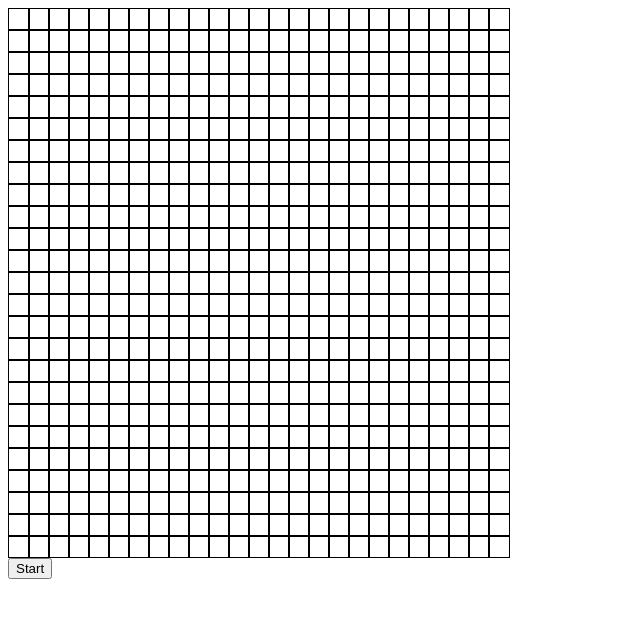
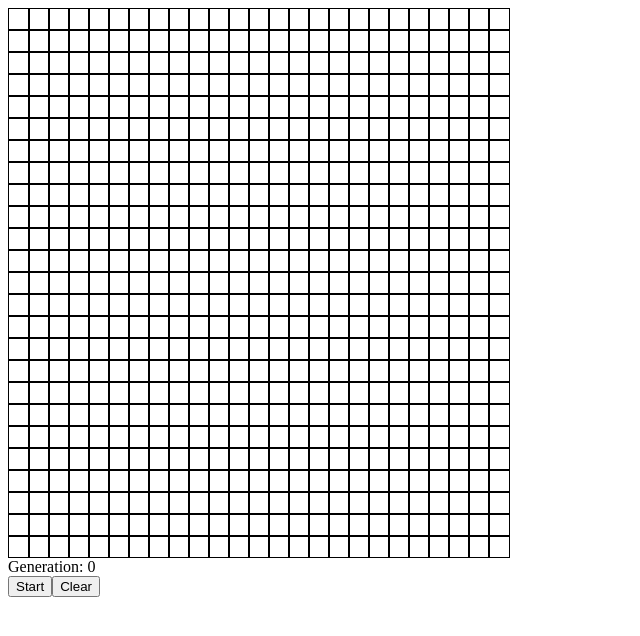
Before and after one commit to Ariuka11/CS-Build-Week-1, a React (Create React App) app in the folder conway-game-of-life/: page / in a window 1280 px wide. Shown: the top 636 px of the page, without its empty margins (0-640 px from the left). Built offline with nearby package versions, Linux system fonts and the light colour scheme.

Commit message:
added generation count

```diff
--- a/conway-game-of-life/src/App.js
+++ b/conway-game-of-life/src/App.js
@@ -15,29 +15,34 @@ const possiblities = [
   [-1, -1],
 ]
 
+const emptyGrid = () => {
+  const rows = []
+  for (let i = 0; i < rowNum; i++) {
+    rows.push(Array.from(Array(colNum), () => 0))
+  }
+  return rows
+}
+
 function App() {
   const [grid, setGrid] = useState(() => {
-    const rows = []
-    for (let i = 0; i < rowNum; i++) {
-      rows.push(Array.from(Array(colNum), () => 0))
-    }
-    return rows
+    return emptyGrid()
   })
-
+  const [preset, setPreset] = useState()
   const [run, setRun] = useState(false)
-
+  const [gen, setGen] = useState(0)
   const runRef = useRef(run)
   runRef.current = run
-
   const startSimulation = useCallback(() => {
     if (!runRef.current) {
       return
     } else {
+      setGen((gen) => (gen += 1))
       setGrid((g) => {
         return produce(g, (gridCopy) => {
           for (let i = 0; i < rowNum; i++) {
             for (let j = 0; j < colNum; j++) {
               let neighbors = 0
+
               possiblities.forEach(([x, y]) => {
                 const newI = i + x
                 const newJ = j + y
@@ -75,6 +80,7 @@ function App() {
                 const newGrid = produce(grid, (gridCopy) => {
                   gridCopy[i][j] = gridCopy[i][j] ? 0 : 1
                 })
+                setPreset(newGrid)
                 setGrid(newGrid)
               }}
               style={{
@@ -87,6 +93,11 @@ function App() {
           ))
         )}
       </div>
+      <div>
+        {" "}
+        Generation:{"  "}
+        {gen}
+      </div>
       <button
         onClick={() => {
           setRun(!run)
@@ -98,6 +109,14 @@ function App() {
       >
         {run ? "Stop" : "Start"}
       </button>
+      <button
+        onClick={() => {
+          setGrid(emptyGrid())
+          setGen(0)
+        }}
+      >
+        Clear
+      </button>
     </div>
   )
 }
```
